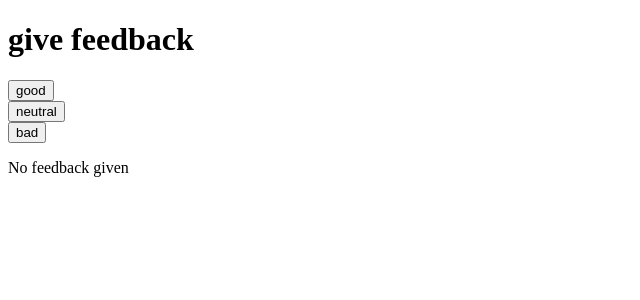
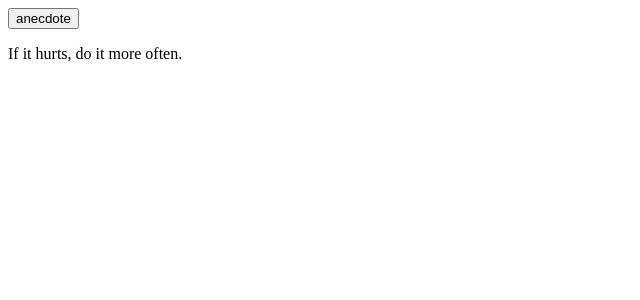
Before and after one commit to asagiria/AntK4CFullStack, a React (Vite) app in the folder part1/: page / in a window 1280 px wide. Shown: the top 300 px of the page, without its empty margins (0-640 px from the left). Built offline with nearby package versions, Linux system fonts and the light colour scheme.

Commit message:
1.12*: anecdotes step 1

```diff
--- a/part1/src/App.jsx
+++ b/part1/src/App.jsx
@@ -1,69 +1,24 @@
 import { useState } from 'react'
 
-const Button = ({text, value}) => {
-	return(
-		<div>
-			<button onClick={value}>{text}</button>
-		</div>
-	)
-}
-
-const StatisticLine = ({text, value}) => {
-	return(
-		<tbody>
-			<tr>
-				<th>{text}</th>
-				<th>{value}</th>
-			</tr>
-		</tbody>
-	)
-}
-
-const Statistics = ({good, neutral, bad}) => {
-	const all = () => good + neutral + bad
-	const average = () => (good-bad)/(good + neutral + bad)
-	const positive = () => good/(good + neutral + bad)
-	if(all() > 0){
-		return(
-			<div>
-				<h1>statistics</h1>
-				<table>
-					<StatisticLine text="good" value={good}/>
-					<StatisticLine text="neutral" value={neutral}/>
-					<StatisticLine text="bad" value={bad}/>
-					<StatisticLine text="all" value={all()}/>
-					<StatisticLine text="average" value={average()}/>
-					<StatisticLine text="positive" value={positive()}/>
-				</table>
-			</div>
-		)
-	}
-	else{
-		return(
-			<div>
-				<p>No feedback given</p>
-			</div>
-		)
-	}
-}
 
 const App = () => {
-  // save clicks of each button to its own state
-  const [good, setGood] = useState(0)
-  const [neutral, setNeutral] = useState(0)
-  const [bad, setBad] = useState(0)
-
-  const increaseGood = () => setGood(good + 1)
-  const increaseNeutral = () => setNeutral(neutral + 1)
-  const increaseBad = () => setBad(bad + 1)
+  const anecdotes = [
+    'If it hurts, do it more often.',
+    'Adding manpower to a late software project makes it later!',
+    'The first 90 percent of the code accounts for the first 90 percent of the development time...The remaining 10 percent of the code accounts for the other 90 percent of the development time.',
+    'Any fool can write code that a computer can understand. Good programmers write code that humans can understand.',
+    'Premature optimization is the root of all evil.',
+    'Debugging is twice as hard as writing the code in the first place. Therefore, if you write the code as cleverly as possible, you are, by definition, not smart enough to debug it.',
+    'Programming without an extremely heavy use of console.log is same as if a doctor would refuse to use x-rays or blood tests when diagnosing patients.',
+    'The only way to go fast, is to go well.'
+  ]
+  const [selected, setSelected] = useState(0)
+  const select_anecdote = () => setSelected(Math.floor(Math.random() * anecdotes.length))
 
   return (
     <div>
-		<h1>give feedback</h1>
-		<Button text="good" value={increaseGood}/>
-		<Button text="neutral" value={increaseNeutral}/>
-		<Button text="bad" value={increaseBad}/>
-		<Statistics good={good} neutral={neutral} bad={bad}/>
+		<button onClick={select_anecdote}>anecdote</button>
+		<p>{anecdotes[selected]}</p>
     </div>
   )
 }
```
